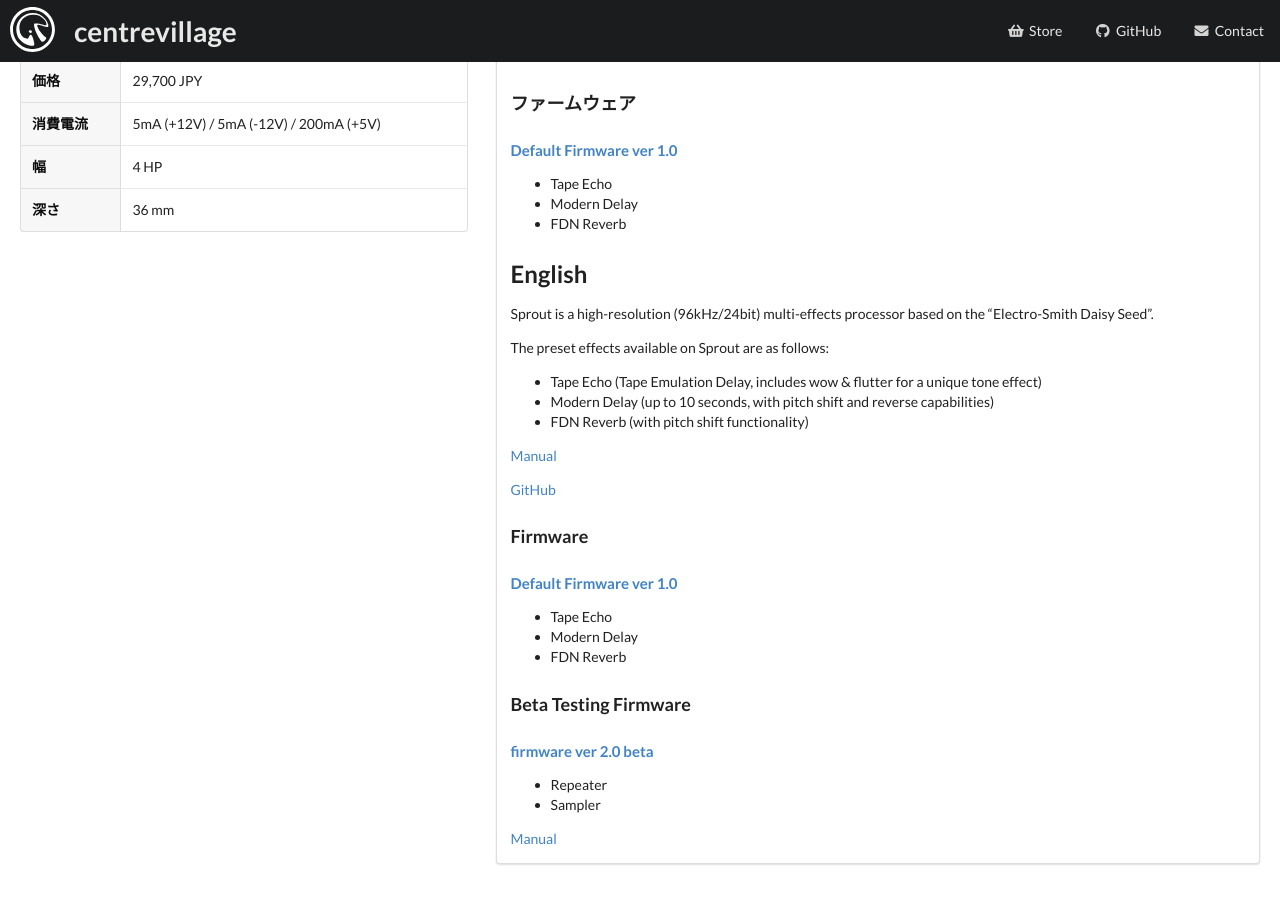
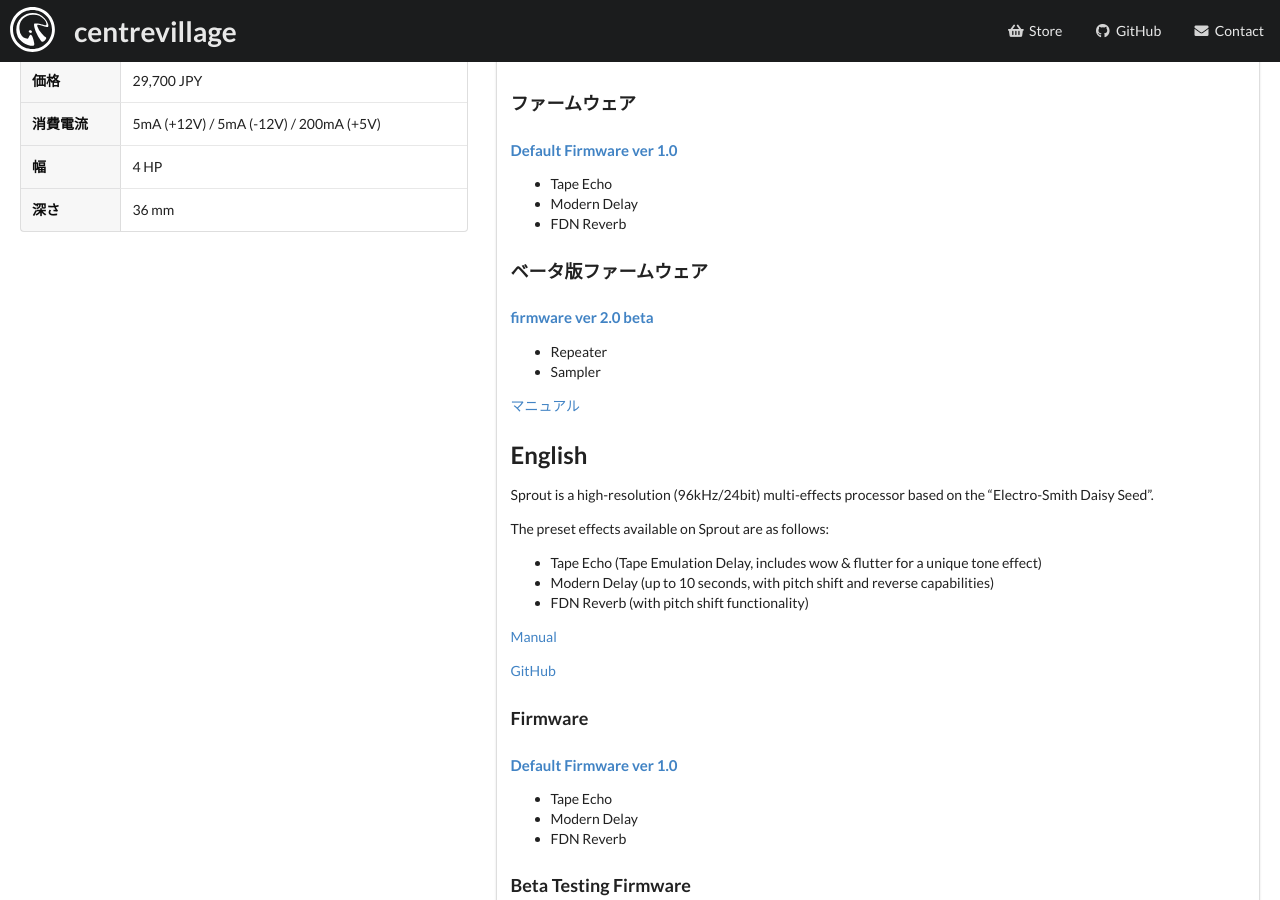
Before and after one commit to centrevillage/centrevillage.github.io, a Jekyll site: the page built from _products/Sprout.md, in a window 1280 px wide and 900 px high, scrolled down 612 px. Built offline with Jekyll 4.4.1, drawn with Linux system fonts in a browser that asks for light colours; nearby versions of some CDN libraries.

```diff
--- a/_products/Sprout.md
+++ b/_products/Sprout.md
@@ -46,6 +46,13 @@ Sprout は"Electro-Smith Daisy Seed”をコアとする高解像度 (96kHz/24bi
   - Modern Delay
   - FDN Reverb
 
+### ベータ版ファームウェア
+
+#### [firmware ver 2.0 beta](https://drive.google.com/file/d/16JEsHgtLZTo1sdYhFNE860P8yHnGZ8L0/view?usp=sharing)
+  - Repeater
+  - Sampler
+
+[マニュアル](https://docs.google.com/document/d/1apVUUiGIaIQViQSAks7RVHKDTl2Ry1V78VCpQpplp_M/edit?usp=sharing)
 
 ## English
 
@@ -74,4 +81,4 @@ The preset effects available on Sprout are as follows:
   - Repeater
   - Sampler
 
-[Manual](https://docs.google.com/document/d/1apVUUiGIaIQViQSAks7RVHKDTl2Ry1V78VCpQpplp_M/edit?usp=sharing)
+[Manual](https://docs.google.com/document/d/142V0yAuUvugsJmAiCbDv9kSxcT6qSRdWkPANhdt3ZkA/edit?usp=sharing)
```
